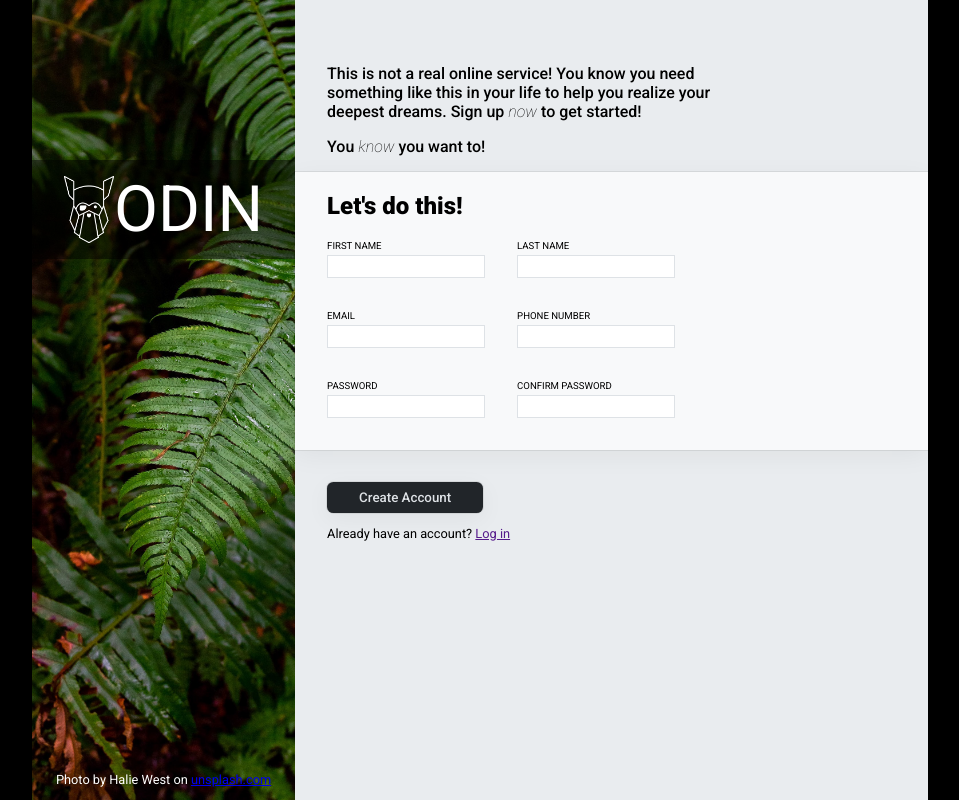
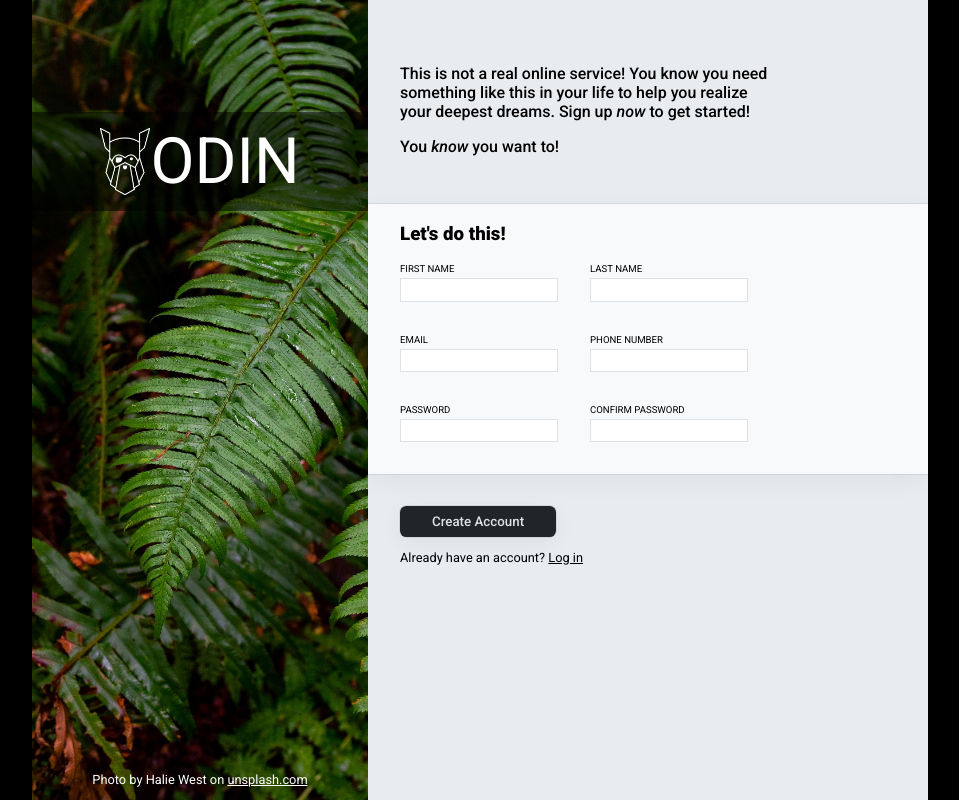
Before and after one commit to majkulmajkul/odin-login-page, a plain HTML site: page index.html in a window 1280 px wide. Shown: the whole page, without its empty margins (160-1119 px from the left). Drawn offline with Linux system fonts and the light colour scheme.

Commit message:
Finishing touches

```diff
--- a/index.html
+++ b/index.html
@@ -8,8 +8,10 @@
     <link rel="stylesheet" href="styles.css" />
     <link rel="preconnect" href="https://fonts.googleapis.com" />
     <link rel="preconnect" href="https://fonts.gstatic.com" crossorigin />
+    <link rel="preconnect" href="https://fonts.googleapis.com" />
+    <link rel="preconnect" href="https://fonts.gstatic.com" crossorigin />
     <link
-      href="https://fonts.googleapis.com/css2?family=Roboto:ital,wght@0,100;0,300;0,400;0,500;0,900;1,100&display=swap"
+      href="https://fonts.googleapis.com/css2?family=Roboto:ital,wght@0,100;0,300;0,400;0,500;0,900;1,100;1,400;1,500&display=swap"
       rel="stylesheet"
     />
   </head>
@@ -39,7 +41,7 @@
           <p>You <i>know</i> you want to!</p>
         </div>
         <div class="form-container">
-          <h2>Let's do this!</h2>
+          <h3>Let's do this!</h3>
           <form action="" class="sign-up-form">
             <div class="form-first-column">
               <label for="first-name">FIRST NAME</label>
--- a/styles.css
+++ b/styles.css
@@ -59,12 +59,14 @@ width: 70%;
     background-repeat: no-repeat;
     background-size: cover;
     align-items: center;
+    flex: 0.6;
 
 
 }
 
 .main-container-right{
     background-color: #e9ecef;
+    flex: 1;
 }
 
 .odin-logo{
@@ -79,7 +81,7 @@ width: 70%;
 }
 
 .odin-logo-background{
-    margin-top: 10rem;
+    margin-top: 7rem;
     background-color: rgb(0,0,0, 0.5);
     align-self: stretch;
     justify-content: center;
@@ -97,9 +99,14 @@ width: 70%;
     font-size: 0.8rem;
 }
 
+.photo-credit>a{
+    color: white;
+}
+
 .pre-form-texts{
     margin-top: 3rem;
     font-weight: 500;
+    margin-bottom: 2rem;
 
 }
 
@@ -153,3 +160,7 @@ width: 70%;
 .already-have-an-account{
     font-size: 0.8rem;
 }
+
+.already-have-an-account>a{
+    color:black
+}
```
